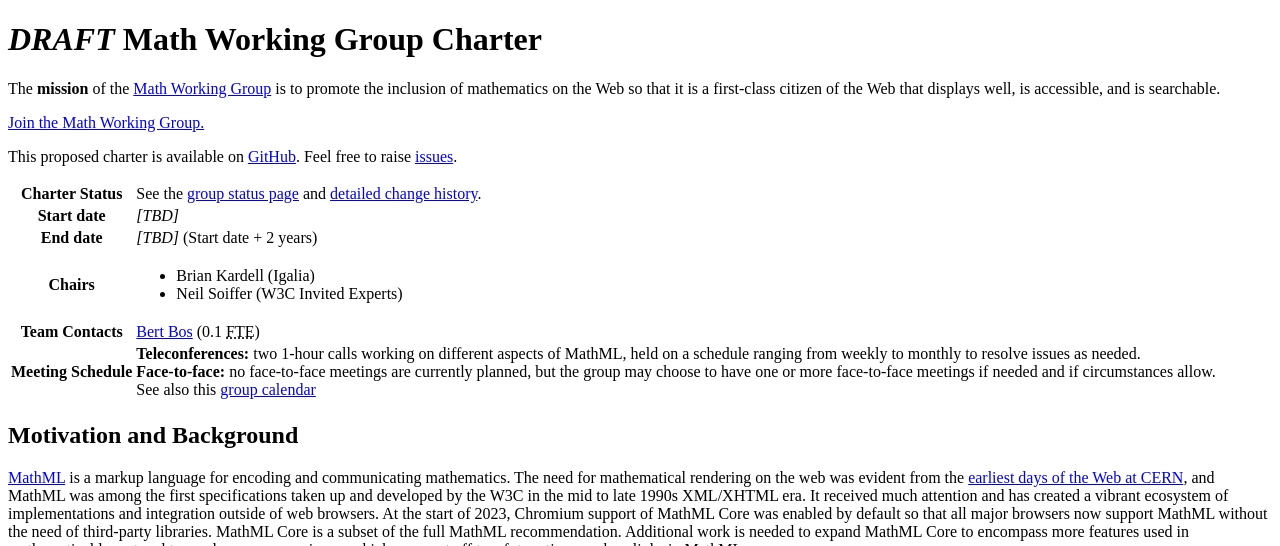
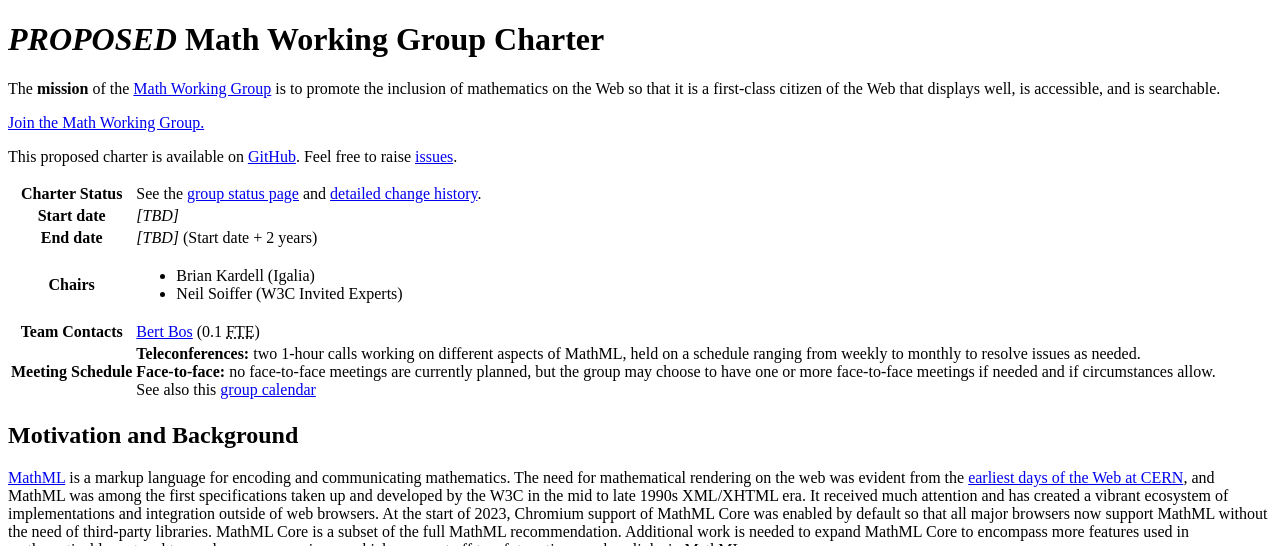
Before and after one commit to w3c/mathml-docs, a Jekyll site: the page charter-2026.html, which Jekyll copies as it is, in a window 1280 px wide and 900 px high, cut to the strip 354-900 px from the top of the window. Built offline with Jekyll 4.4.1, drawn with Linux system fonts in a browser that asks for light colours; a script that is not in the unit is left out.

Commit message:
Update charter-2026.html
Replaced DRAFT with PROPOSED.

```diff
--- a/charter-2026.html
+++ b/charter-2026.html
@@ -39,7 +39,7 @@
 
 
     <main>
-      <h1 id="title"><i class="todo">DRAFT</i> Math Working Group Charter</h1>
+      <h1 id="title"><i class="todo">PROPOSED</i> Math Working Group Charter</h1>
       <!-- replace DRAFT with PROPOSED when the AC review starts -->
       <!-- delete PROPOSED after AC review completed -->
 
```
